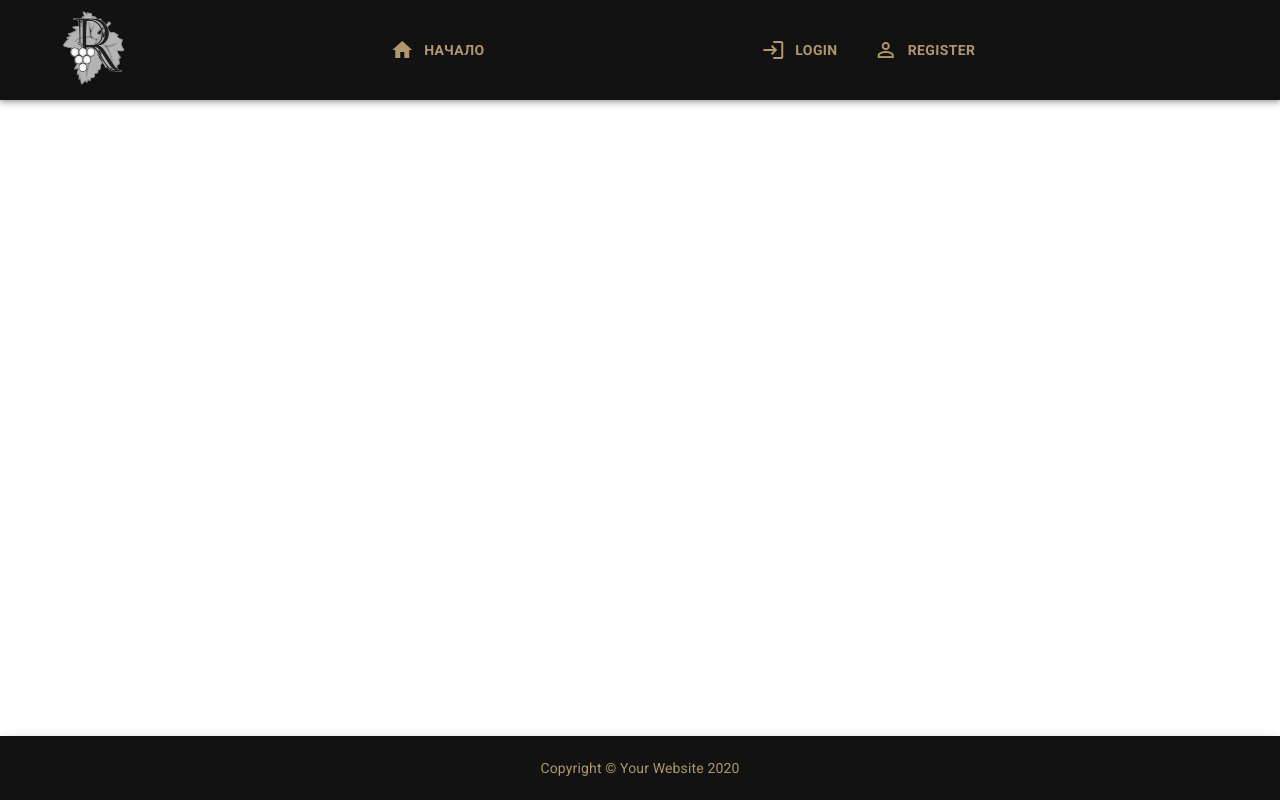
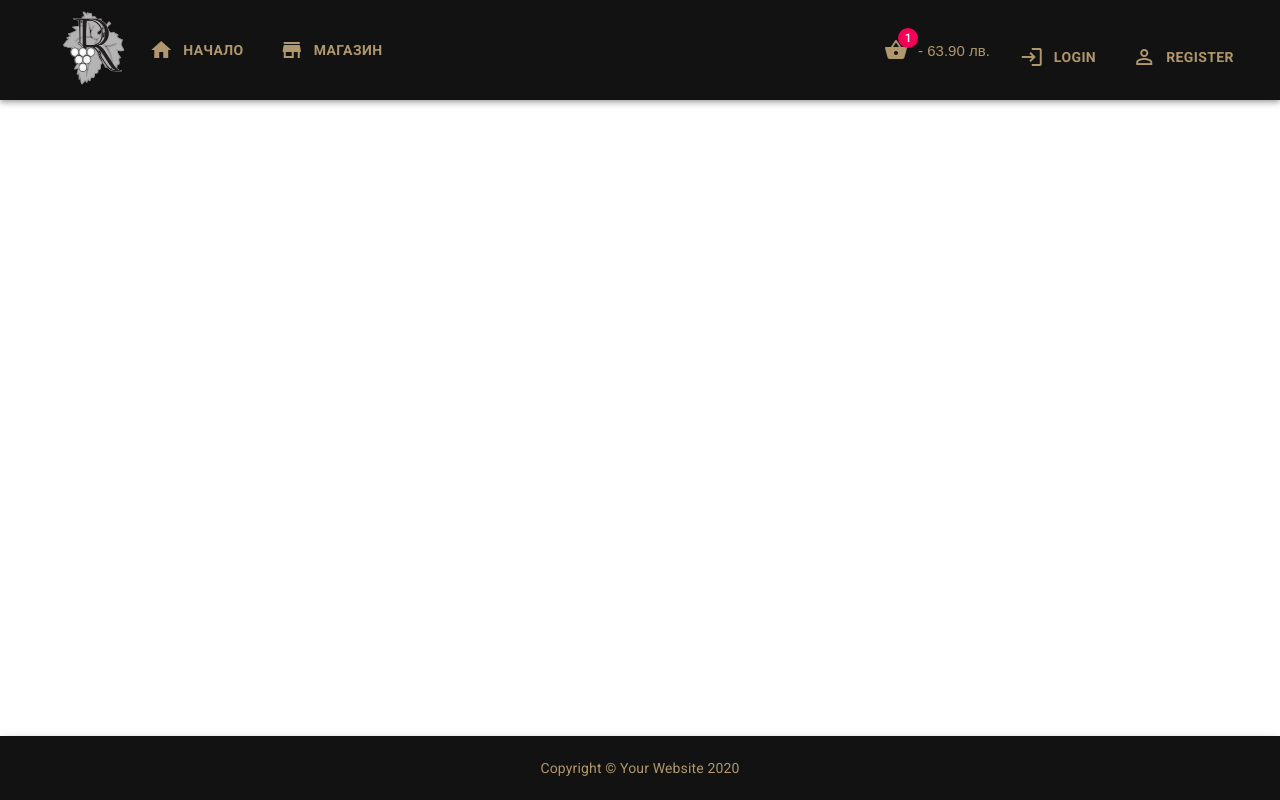
Before and after one commit to uzuntonev/Wine-Shop-ReactJS, a React (Create React App) app in the folder client/: page /test in a window 1280 px wide. Built offline with nearby package versions, Linux system fonts and the light colour scheme.

Commit message:
feat:client create AuthorizedNav and UnauthorizedNav components

```diff
--- /dev/null
+++ b/client/src/Navbar/AuthorizedNav.jsx
@@ -0,0 +1,77 @@
+import React, { Fragment, useContext } from 'react';
+import { Link } from 'react-router-dom';
+import { Button, Icon, Grid } from '@material-ui/core';
+import { SearchIcon, MoreIcon } from '@material-ui/icons';
+import { AuthContext } from '../App/ContexWrapper';
+import userService from '../services/user-service';
+
+const AuthorizedNav = ({ classes, history }) => {
+  const { auth, setAuth } = useContext(AuthContext);
+
+  const handlerLogout = () => {
+    userService.logout().then(() => {
+      setAuth(false);
+      history.push('/')
+    })
+  };
+  return (
+    <Fragment>
+      <Grid
+        container
+        justify="flex-start"
+        alignItems="flex-start"
+        item
+        xs={6}
+        spacing={1}
+        className={classes.navLink}
+      >
+        <Button>
+          <Link to="/">
+            <Icon>home</Icon> Начало
+          </Link>
+        </Button>
+        <Button>
+          <Link className={classes.navLink} to="/create-product">
+            <Icon>add_business</Icon> Добави продукт
+          </Link>
+        </Button>
+      </Grid>
+      <Grid
+        container
+        item
+        xs={5}
+        spacing={1}
+        className={classes.navLink}
+        justify="flex-end"
+        alignItems="flex-end"
+      >
+        <Button>
+          <Link className={classes.navLink} to="/my-account">
+            <Icon>account_circle</Icon> Моите продукти
+          </Link>
+        </Button>
+        <Button onClick={handlerLogout}>
+          <Link className={classes.navLink} to="#">
+            <Icon>cancel</Icon> Logout
+          </Link>
+        </Button>
+
+        {/* <div color="inherit" className={classes.search}>
+          <div color="inherit" className={classes.searchIcon}>
+            <SearchIcon />
+          </div>
+          <InputBase
+            placeholder="Search…"
+            classes={{
+              root: classes.inputRoot,
+              input: classes.inputInput,
+            }}
+            inputProps={{ 'aria-label': 'search' }}
+          />
+        </div> */}
+      </Grid>
+    </Fragment>
+  );
+};
+
+export default AuthorizedNav;
--- a/client/src/Navbar/Navbar.jsx
+++ b/client/src/Navbar/Navbar.jsx
@@ -1,20 +1,10 @@
-import React, { useContext, Fragment } from 'react';
-import { Link } from 'react-router-dom';
-import axios from 'axios';
-import {
-  AppBar,
-  Toolbar,
-  Button,
-  Icon,
-  Grid,
-  InputBase,
-  MenuItem,
-  Menu,
-} from '@material-ui/core';
+import React, { useContext } from 'react';
+import { useHistory } from 'react-router-dom';
+import { AppBar, Toolbar, Grid } from '@material-ui/core';
 import { fade, makeStyles } from '@material-ui/core/styles';
-import { SearchIcon, MoreIcon } from '@material-ui/icons';
-import Cart from './Cart';
 import { AuthContext } from '../App/ContexWrapper';
+import AuthorizedNav from './AuthorizedNav';
+import UnauthorizedNav from './UnauthorizedNav';
 
 const useStyles = makeStyles((theme) => ({
   grow: {
@@ -111,17 +101,7 @@ const useStyles = makeStyles((theme) => ({
 const Navbar = () => {
   const classes = useStyles();
   const { auth, setAuth } = useContext(AuthContext);
-
-  console.log(auth);
-  const handlerLogout = () => {
-    axios
-      .get('http://localhost:8000/api/auth/logout', { withCredentials: true })
-      .then((data) => {
-        setAuth(false);
-        console.log(data);
-      });
-  };
-
+  const history = useHistory();
   return (
     <div className={classes.grow}>
       <AppBar position="static">
@@ -130,7 +110,22 @@ const Navbar = () => {
             <Grid container alignItems="center" item xs={1}>
               <img src="/ruevite.png" className={classes.logo} />
             </Grid>
-            <Grid
+            {auth ? (
+              <AuthorizedNav classes={classes} history={history} />
+            ) : (
+              <UnauthorizedNav classes={classes} />
+            )}
+          </Grid>
+        </Toolbar>
+      </AppBar>
+    </div>
+  );
+};
+
+export default Navbar;
+
+{
+  /* <Grid
               container
               justify="center"
               alignItems="center"
@@ -189,7 +184,7 @@ const Navbar = () => {
                 </Fragment>
               )}
 
-              {/* <div color="inherit" className={classes.search}>
+               <div color="inherit" className={classes.search}>
                 <div color="inherit" className={classes.searchIcon}>
                   <SearchIcon />
                 </div>
@@ -201,13 +196,6 @@ const Navbar = () => {
                   }}
                   inputProps={{ 'aria-label': 'search' }}
                 />
-              </div> */}
-            </Grid>
-          </Grid>
-        </Toolbar>
-      </AppBar>
-    </div>
-  );
-};
-
-export default Navbar;
+              </div>
+            </Grid> */
+}
--- /dev/null
+++ b/client/src/Navbar/UnauthorizedNav.jsx
@@ -0,0 +1,67 @@
+import React, { Fragment } from 'react';
+import { Link } from 'react-router-dom';
+import { Button, Icon, Grid } from '@material-ui/core';
+import Cart from './Cart';
+
+const UnauthorizedNav = ({ classes }) => {
+  return (
+    <Fragment>
+      <Grid
+        container
+        justify="flex-start"
+        alignItems="flex-start"
+        item
+        xs={6}
+        spacing={1}
+        className={classes.navLink}
+      >
+        <Button>
+          <Link to="/">
+            <Icon>home</Icon> Начало
+          </Link>
+        </Button>
+        <Button>
+          <Link className={classes.navLink} to="/shop">
+            <Icon>store_mall_directory</Icon> Магазин
+          </Link>
+        </Button>
+      </Grid>
+      <Grid
+        container
+        item
+        xs={5}
+        spacing={1}
+        className={classes.navLink}
+        justify="flex-end"
+        alignItems="flex-end"
+      >
+        <Cart />
+        <Button>
+          <Link className={classes.navLink} to="/login">
+            <Icon>login</Icon> Login
+          </Link>
+        </Button>
+        <Button>
+          <Link className={classes.navLink} to="/register">
+            <Icon>perm_identity</Icon> Register
+          </Link>
+        </Button>
+        {/* <div color="inherit" className={classes.search}>
+            <div color="inherit" className={classes.searchIcon}>
+              <SearchIcon />
+            </div>
+            <InputBase
+              placeholder="Search…"
+              classes={{
+                root: classes.inputRoot,
+                input: classes.inputInput,
+              }}
+              inputProps={{ 'aria-label': 'search' }}
+            />
+          </div> */}
+      </Grid>
+    </Fragment>
+  );
+};
+
+export default UnauthorizedNav;
```
